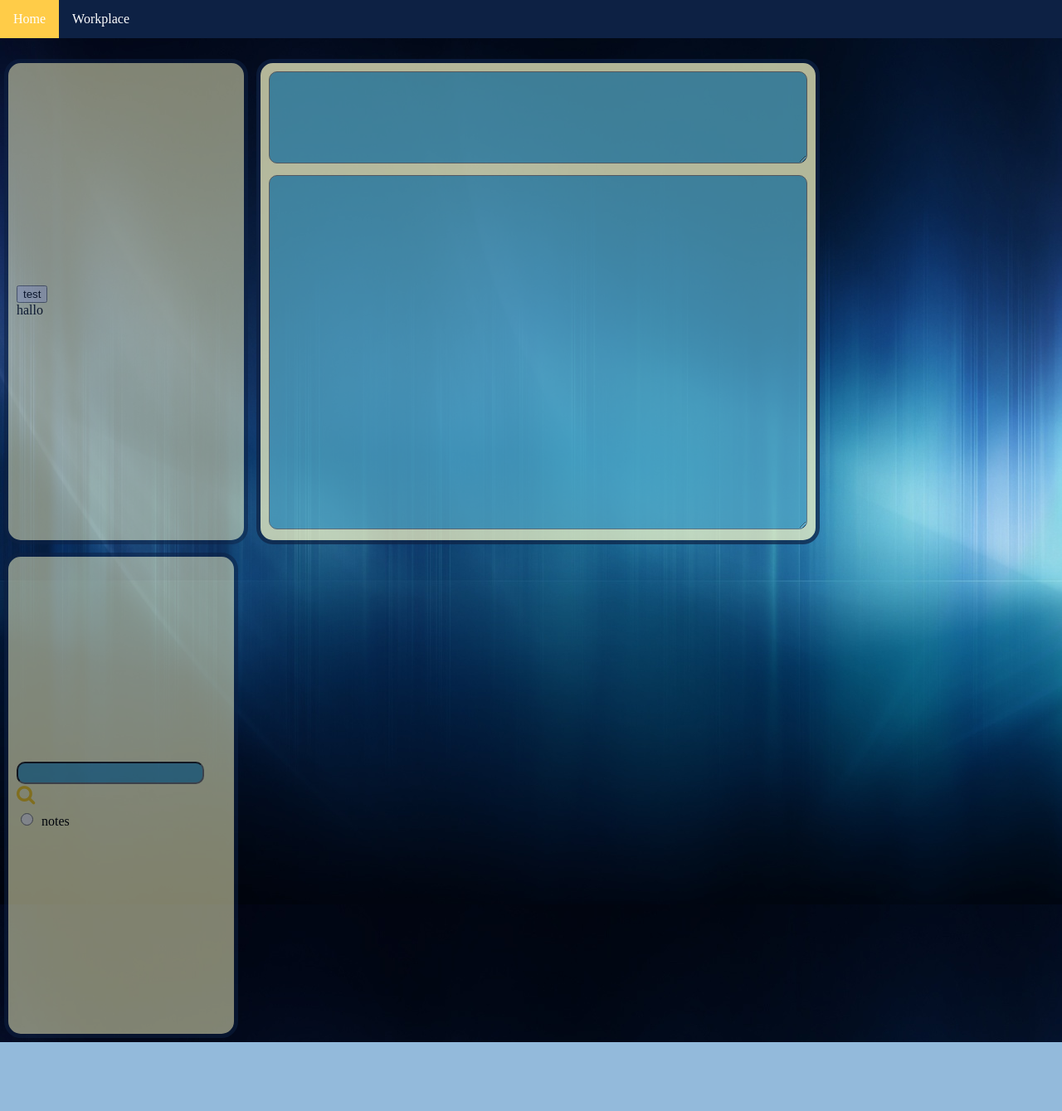
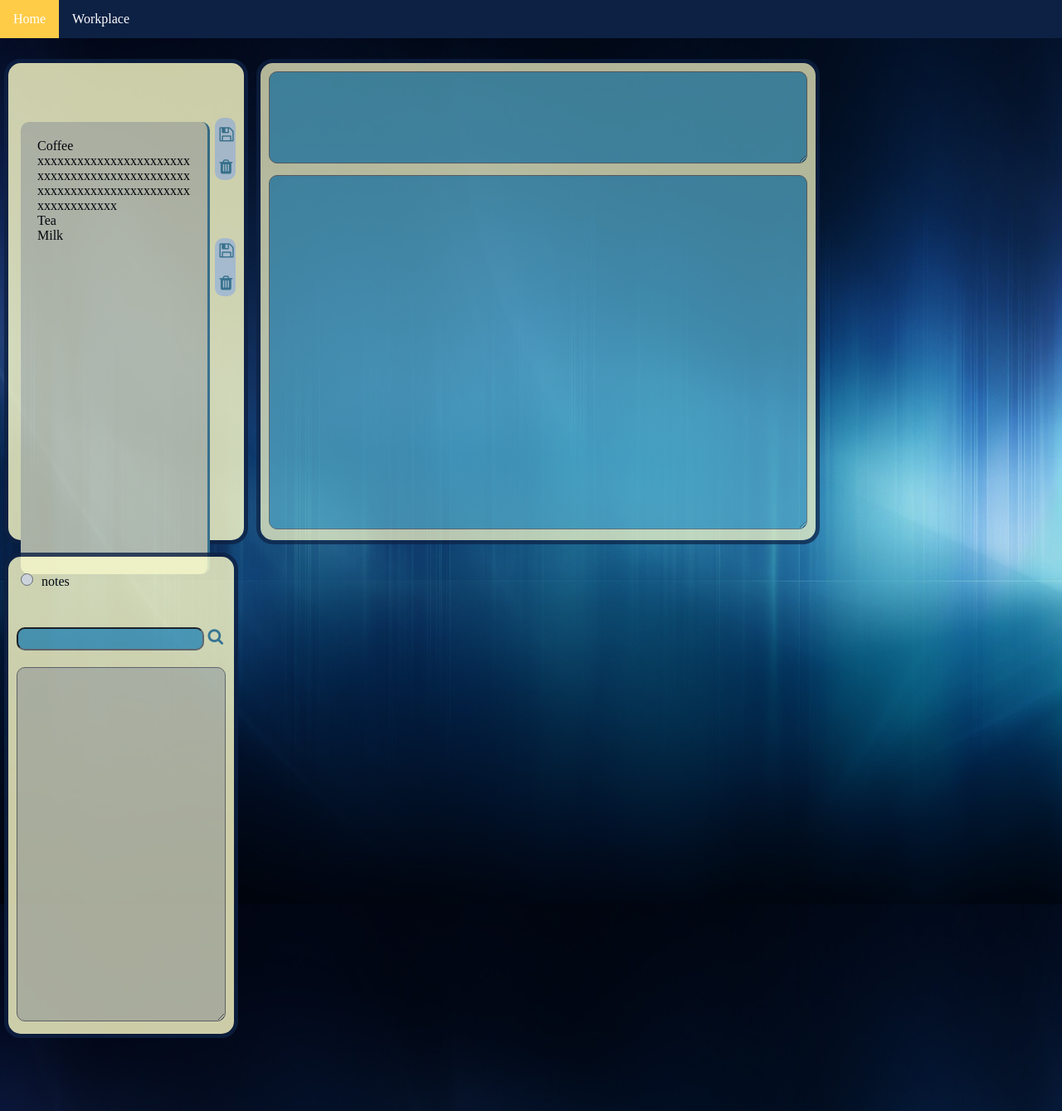
Before and after one commit to sgehin/ays, a PHP site: page /workplace.php in a window 1280 px wide. Shown: the part 110-1449 px from the top of the page at 83% size. Before the commit the page ends 1366 px from the top, so only its background shows below. Run offline with PHP 8.4, Linux system fonts and the light colour scheme.

Commit message:
layout div general added

```diff
--- a/MyStyle.css
+++ b/MyStyle.css
@@ -57,6 +57,7 @@ li a:hover:not(.active) {
 #spaceline{
     height: 20px;
 }
+/*                              text formatting */
 h1 {
     color: white;
     font-size: 40px;
@@ -77,7 +78,7 @@ h2 {
 }
 /*                              Left mid and right column */
 .column.left {
-    opacity: 0.5;
+    opacity: 0.8;
     background-color: #ffffcc;
     width: 23%;
     height: 585px;
@@ -109,7 +110,7 @@ h2 {
 }
 /*                              right column */
 .column.right {
-    opacity: 0.5;
+    opacity: 0.8;
     background-color: #ffffcc;
     width: 22%;
     height: 585px;
@@ -147,19 +148,39 @@ input{
     margin-top: 10px;
 
 }
+/*                              searchbox */
+.searchResult{
+    height: 100%;
+    width: 100%;
+}
+#selectArea{
+    margin-top: 20px;
+    background-color : #D3D6BE;
+    height: 77%;
+    width: 100%;
+    border-radius: 10px;
+    padding: 5px;
+    word-wrap: break-word;
+}
 div.radiobutton{
     height: 20px;
+    margin-bottom: 10px;
 }
 #radiobuttonNote{
     height: 15px;
     width: 15px;
     margin-right: 10px;
     margin-top: 10px;
+    margin-bottom: 50px;
    }
 label{
     font-style: bolt;
     margin-top: 7px;
 }
+#searchResult{
+    font-size: 15px;
+}
+/*                              displaybox  */
 textarea{
     background-color : #58AFCB;
     height: 20%;
@@ -171,3 +192,51 @@ textarea{
 #displaybox{
     padding-top: 100 px;
 }
+#inputsubject{
+    font-size: 30px;
+    font-weight: bold;
+}
+#inputnote{
+    font-size: 18px;
+}
+/*                              generalbox left */
+.genLeft{
+    padding: 5px;
+    float: left;
+    height: 80%;
+    width: 90%;
+}
+#selectbox{
+    padding: 20px;
+    border-radius: 10px;
+    background-color: #D3D6BE;
+    height: 545px;
+    border-right: solid;
+    border-color:#3F809A;
+    word-wrap: break-word;
+}
+.li{
+    float: none;
+}
+/*                              generalbox right */
+.genRightUp{
+  background-color: #CCE1F1;
+  border-radius: 10px;
+  padding-left: 5px;
+  padding-right: 20px;
+  padding-top: 10px;
+  padding-bottom: 5px;
+  float:right;
+  width: 5%;
+}
+.genRightDn{
+  background-color: #CCE1F1;
+  border-radius: 10px;
+  margin-top: 70px;
+  padding-left: 5px;
+  padding-right: 20px;
+  padding-top: 5px;
+  padding-bottom: 5px;
+  float:right;
+  width: 5%;
+}
--- a/headscript.js
+++ /dev/null
@@ -1,4 +0,0 @@
-// link back button
-function home(){
-                document.location ='index.php';
-}
--- a/index.php
+++ b/index.php
@@ -2,7 +2,7 @@
 
 
 <?php include 'general.php';
-// subgoal make radiobutton layout in div searchbox
+// subgoal layout div general
 
 ?>
 <html lang="en">
--- /dev/null
+++ b/script.js
@@ -0,0 +1,27 @@
+
+
+function test(){
+    var someText = "Hier worden de aantekeningen ingevoerd";
+    document.getElementById("selectArea").value = "Subject";
+    document.getElementById("inputsubject").value = "Kijk het werktSubject";
+    document.getElementById("inputnote").value = someText;
+    }
+    // onmouseover effect for fa fa-icons
+function bigLoop(x){
+    x.style.color = "red";
+    }
+function normalLoop(x){
+    x.style.color = "#4286A1";
+    }
+function bigTrash(x){
+    x.style.color = "red";
+    }
+function normalTrash(x){
+    x.style.color = "#4286A1";
+    }
+function bigSave(x){
+    x.style.color = "green";
+    }
+function normalSave(x){
+    x.style.color = "#4286A1";
+    }
--- a/workplace.php
+++ b/workplace.php
@@ -6,25 +6,12 @@
         <link rel="shortcut icon" href="img/inlogpic.png">
         <link rel="stylesheet" type="text/css" href="MyStyle.css">
         <link rel="stylesheet" href="https://cdnjs.cloudflare.com/ajax/libs/font-awesome/4.7.0/css/font-awesome.min.css">
-        <script src="headscript.js"></script>
+        <script src="script.js"></script>
         <title>@ YOUR SERVICE</title>
     </head>
     <script>
-        function test() {
-            var someText = "Hier worden de aantekeningen ingevoerd";
-            document.getElementById("inputsubject").value = "Subject";
-            document.getElementById("inputnote").value = someText;
-            document.getElementById("generalbox").innerHTML = "<br><h2 class=test>ALGEMEEN</h2>";
-        }
-        function bigImg(x) {
-            x.style.font = "26px";
-            x.style.color = "green";
-        }
-        function normalImg(x) {
-            x.style.font= "24px";
-            x.style.color = "#FFD427";
-        }
-        </script>
+
+    </script>
     <body>
         <div class="header">
             <h1 id="head">@ YOUR SERVICE</h1>
@@ -34,26 +21,65 @@
                             <li><a class="active" href=index.php>Home</a></li>
                             <li><a href=workplace.php>Workplace</a></li>
                         </ul>
-                        <div id="spaceline">
-                        </div>
+                        <div id="spaceline"></div>
                         <colum><div class="row">
                                 <div class="column left" id="generalbox">
-                                    <button onclick="test()">test</button>
-                                    <br>
-                                    hallo
+
+
+
+                                    <!-- generalbox left -->
+                                    <div class="genLeft">
+                                        <div id="dropdownn">
+                                            <ul id="selectbox">
+                                                <li class="li">Coffee xxxxxxxxxxxxxxxxxxxxxxxxxxxxxxxxxxxxxxxxxxxxxxxxxxxxxxxxxxxxxxxxxxxxxxxxxxxxxxxxx</li>
+                                                <li class="li">Tea</li>
+                                                <li class="li">Milk</li>
+                                            </ul>
+
+                                        </div>
+                                    </div>
+
+
+
+
+                                    <!-- generalbox right -->
+
+                                    <div class="genRightUp">
+                                        <div id="trashSubject">
+                                            <i class="fa fa-floppy-o" style="font-size:20px;color:#4286A1"onmouseover="bigSave(this)" onmouseout="normalSave(this)"></i>
+                                            <br><br>
+                                        </div>
+                                        <div id="saveSubject">
+                                        </div>
+                                        <i class="fa fa-trash" style="font-size:20px;color:#4286A1"onmouseover="bigTrash(this)" onmouseout="normalTrash(this)"></i>
+                                    </div>
+                                    <div class="genRightDn">
+                                        <div id="trashSubject">
+                                            <i class="fa fa-floppy-o" style="font-size:20px;color:#4286A1"onmouseover="bigSave(this)" onmouseout="normalSave(this)"></i>
+                                            <br><br>
+                                        </div>
+                                        <div id="saveSubject">
+                                        </div>
+                                        <i class="fa fa-trash" style="font-size:20px;color:#4286A1"onmouseover="bigTrash(this)" onmouseout="normalTrash(this)"></i>
+                                        </d     iv>
+                                    </div>
                                 </div>
+                                <!-- displaybox -->
                                 <div class="column middle" id="displaybox">
                                     <textarea type="text" id="inputsubject" name="subject"></textarea>
                                     <textarea type="text" id="inputnote" name="note" value="deze text moet vervangen worden"></textarea>
                                 </div>
+                                <!-- searchbox -->
                                 <div class="column right" id="searchbox">
-                                    <input type="text" id="searchsubject" name="subject">
-                                    <i class="fa fa-search" id="loop" style="font-size:24px;color:#FFD427" onmouseover="bigImg(this)" onmouseout="normalImg(this)" onclick="test()"></i>
                                     <div name="radiobutton">
                                         <input type="radio" id="radiobuttonNote"><label>notes</label>
                                     </div>
+                                    <input type="text" id="searchsubject" name="subject">
+                                    <i class="fa fa-search" id="loop" style="font-size:20px;color:#4286A1" onmouseover="bigLoop(this)" onmouseout="normalLoop(this)" onclick="test()"></i>
+                                    <div class="searchResult">
+                                        <textarea type="text" id="selectArea" name="selectSearch"></textarea>
 
-
+                                    </div>
                                 </div>
                                 </body>
                                 </html>
```
